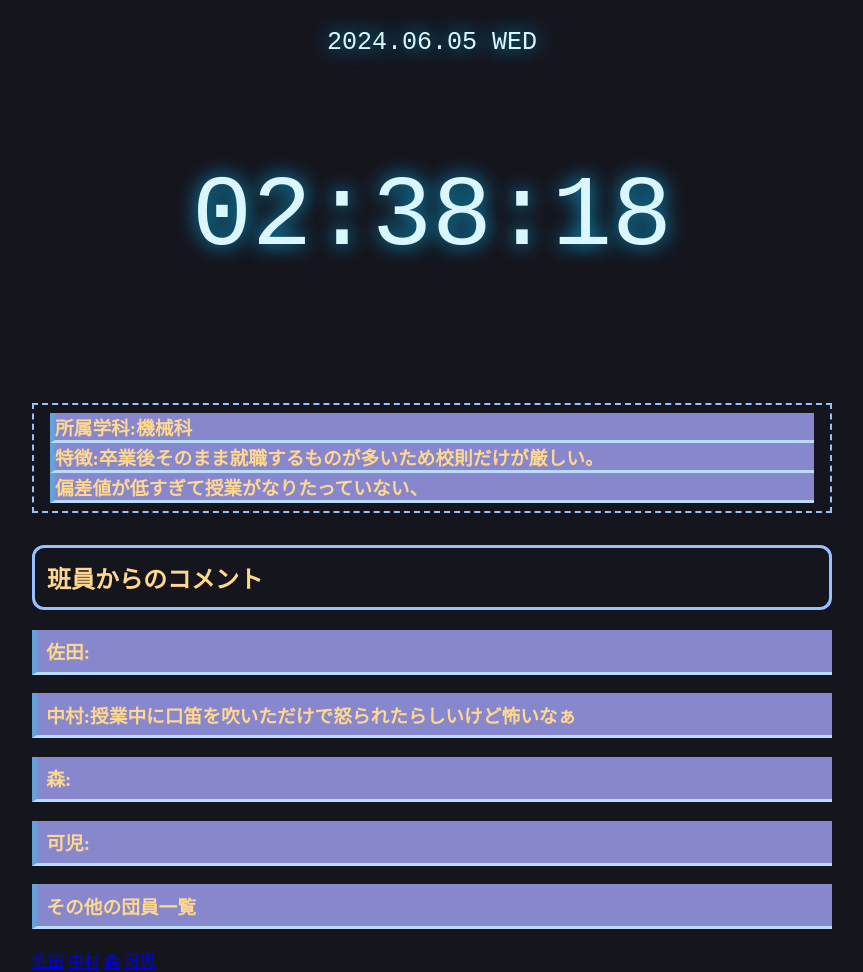
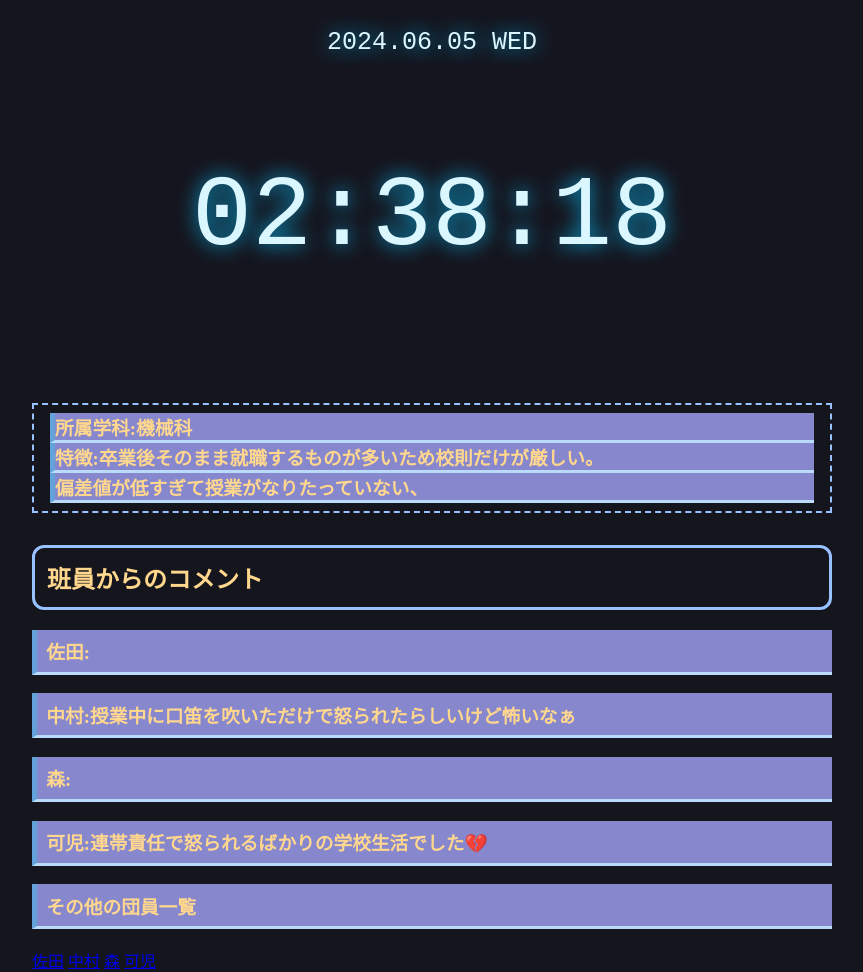
Before and after one commit to jiren-nakamura/github-new-work, a plain HTML site: page nakamura/tamanosyougyou.html in a window 1280 px wide. Shown: the part 789-1761 px from the top of the page, without its empty margins (208-1071 px from the left). Drawn offline with Linux system fonts and the light colour scheme.

Commit message:
可児班員コメ

```diff
--- a/nakamura/tamanosyougyou.html
+++ b/nakamura/tamanosyougyou.html
@@ -36,7 +36,7 @@
 
 
 
-            <h3>可児:</h3>
+            <h3>可児:連帯責任で怒られるばかりの学校生活でした💔</h3>
             <script src="script.js"></script>
         </div>
     </main>
```
